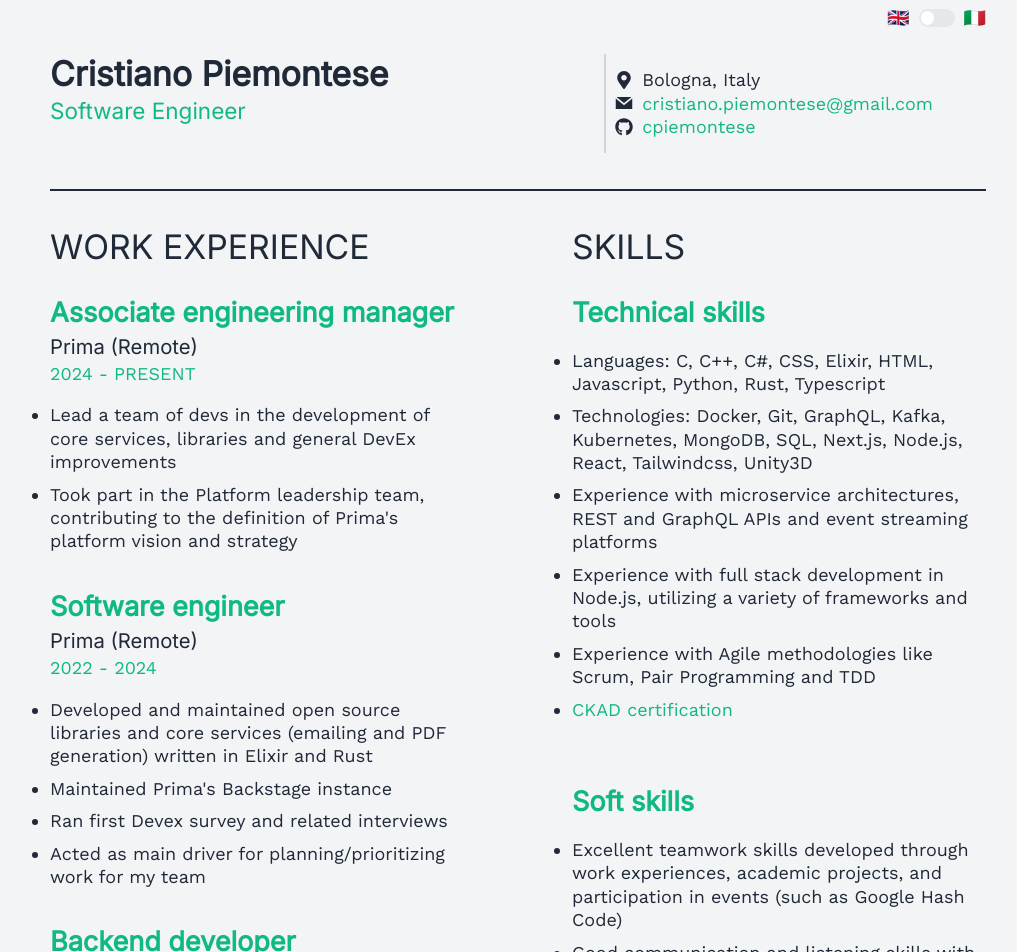
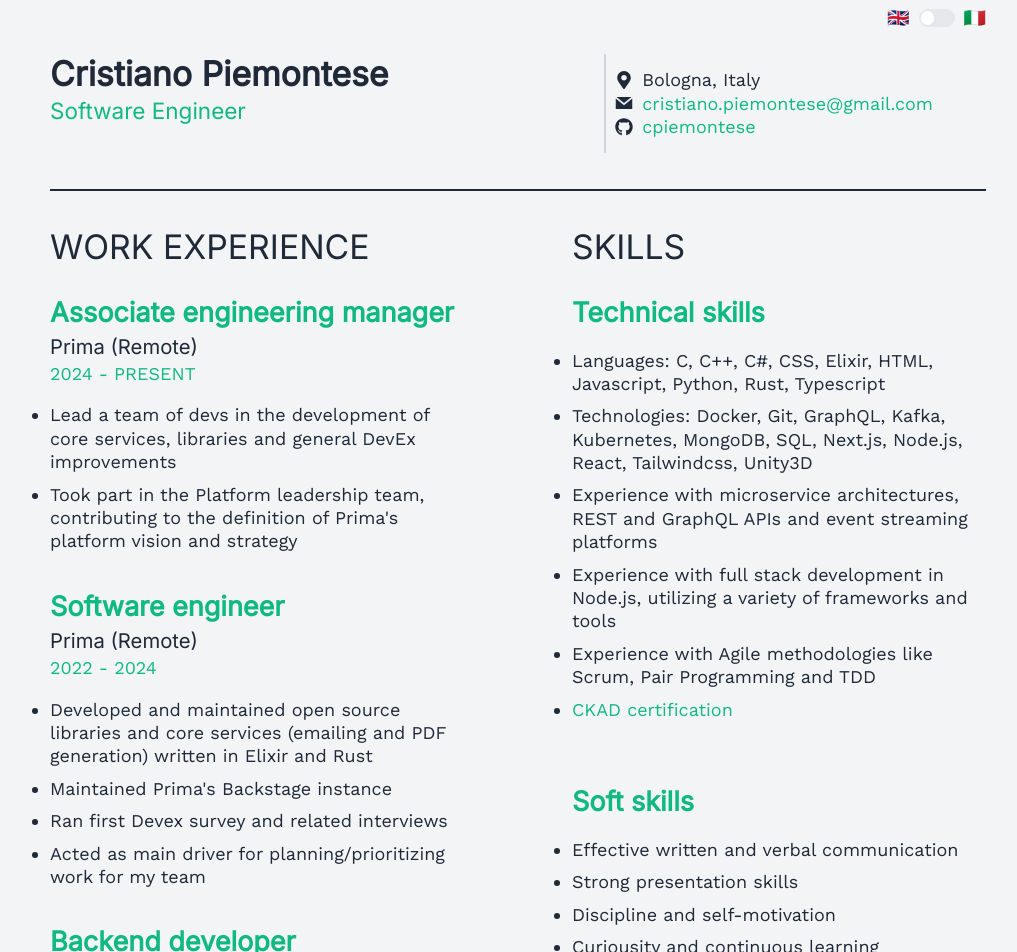
Before and after one commit to cpiemontese/cpiemontese.github.io, a Next.js app: page / in a window 1280 px wide. Shown: the top 952 px of the page, without its empty margins (122-1139 px from the left). Built offline with nearby package versions, Linux system fonts and the light colour scheme.

Commit message:
refactor soft skills

```diff
--- a/pages/index.jsx
+++ b/pages/index.jsx
@@ -261,30 +261,28 @@ export default function IndexPage() {
                 title={'Soft skills'}
                 list={[
                   {
-                    [EN]: `Excellent teamwork skills developed through work experiences, academic projects,
-                    and participation in events (such as Google Hash Code)`,
-                    [IT]: `Ottime capacità di lavoro di squadra sviluppate attraverso esperienze lavorative,
-                    progetti accademici e partecipazione a eventi (come Google Hash Code)`,
+                    [EN]: `Effective written and verbal communication`,
+                    [IT]: `Efficace comunicazione scritta e verbale`,
                   },
                   {
-                    [EN]: `Good communication and listening skills with project managers,
-                    teammates and clients with varying degrees of technical knowledge`,
-                    [IT]: `Buone capacità di comunicazione con project manager, teammates e
-                    clienti a vari livelli di conoscenza tecnica`,
+                    [EN]: `Strong presentation skills`,
+                    [IT]: `Spiccata capacità di presentazione`,
                   },
                   {
-                    [EN]: `Disposition towards writing documentation`,
-                    [IT]: `Propensione alla scrittura di documentazione`,
+                    [EN]: `Discipline and self-motivation`,
+                    [IT]: `Disciplina e automotivazione`,
                   },
                   {
-                    [EN]: `Excellent problem solving abilities and learning
-                    predisposition: thanks to both my academic studies and
-                    personal disposition I am eager to learn new concepts,
-                    technologies and languages`,
-                    [IT]: `Ottime capacità di problem solving e attitudine
-                    all’apprendimento: grazie sia agli studi accademici
-                    che alla predisposizione personale sono desideroso
-                    di imparare nuovi concetti, tecnologie e linguaggi`,
+                    [EN]: `Curiousity and continuous learning`,
+                    [IT]: `Curiosità e apprendimento continuo`,
+                  },
+                  {
+                    [EN]: `Active listening`,
+                    [IT]: `Ascolto attivo`,
+                  },
+                  {
+                    [EN]: `Team-oriented attitude and conflict resolution`,
+                    [IT]: `Orientamento al lavoro di squadra e risoluzione dei conflitti`,
                   },
                 ]}
               />
```
